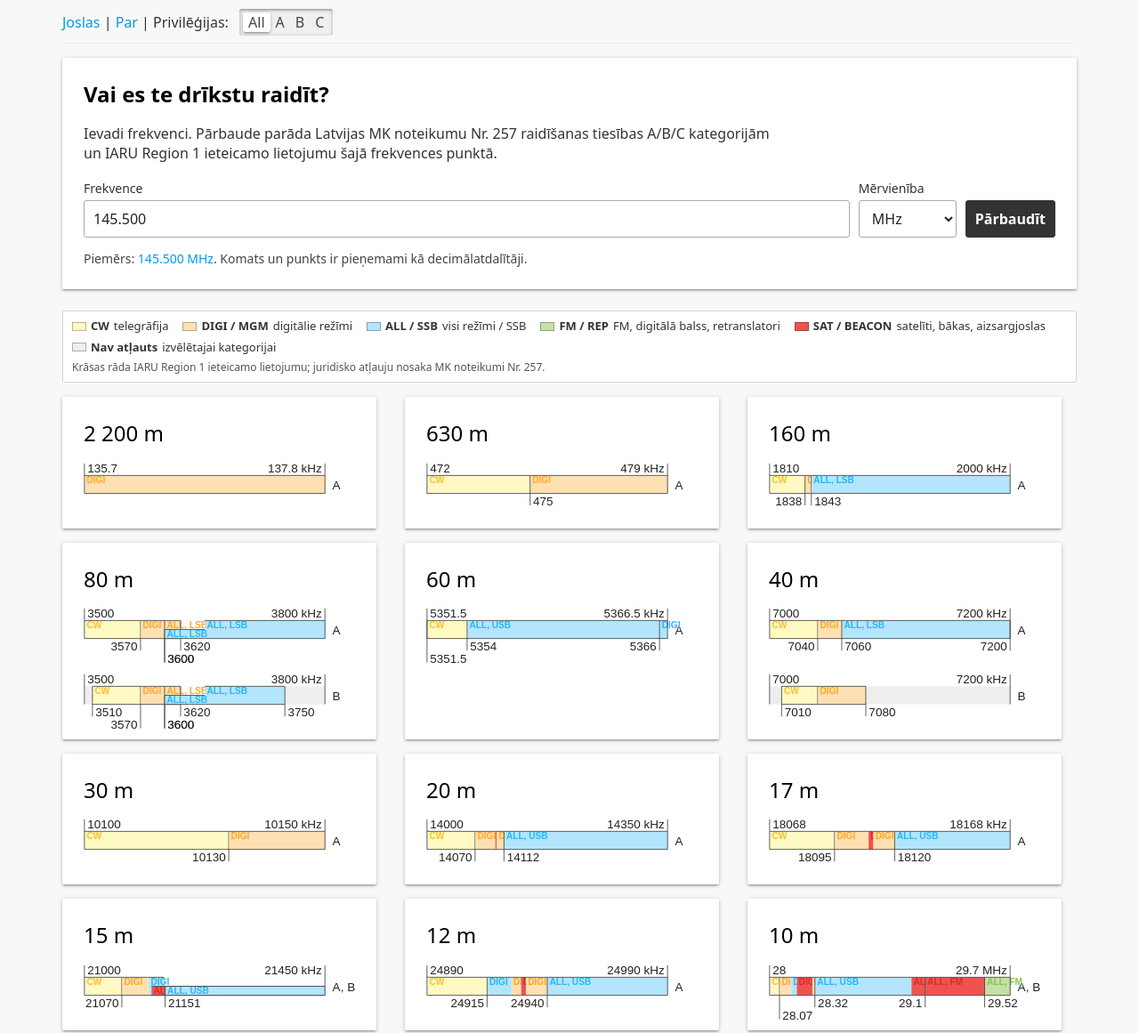
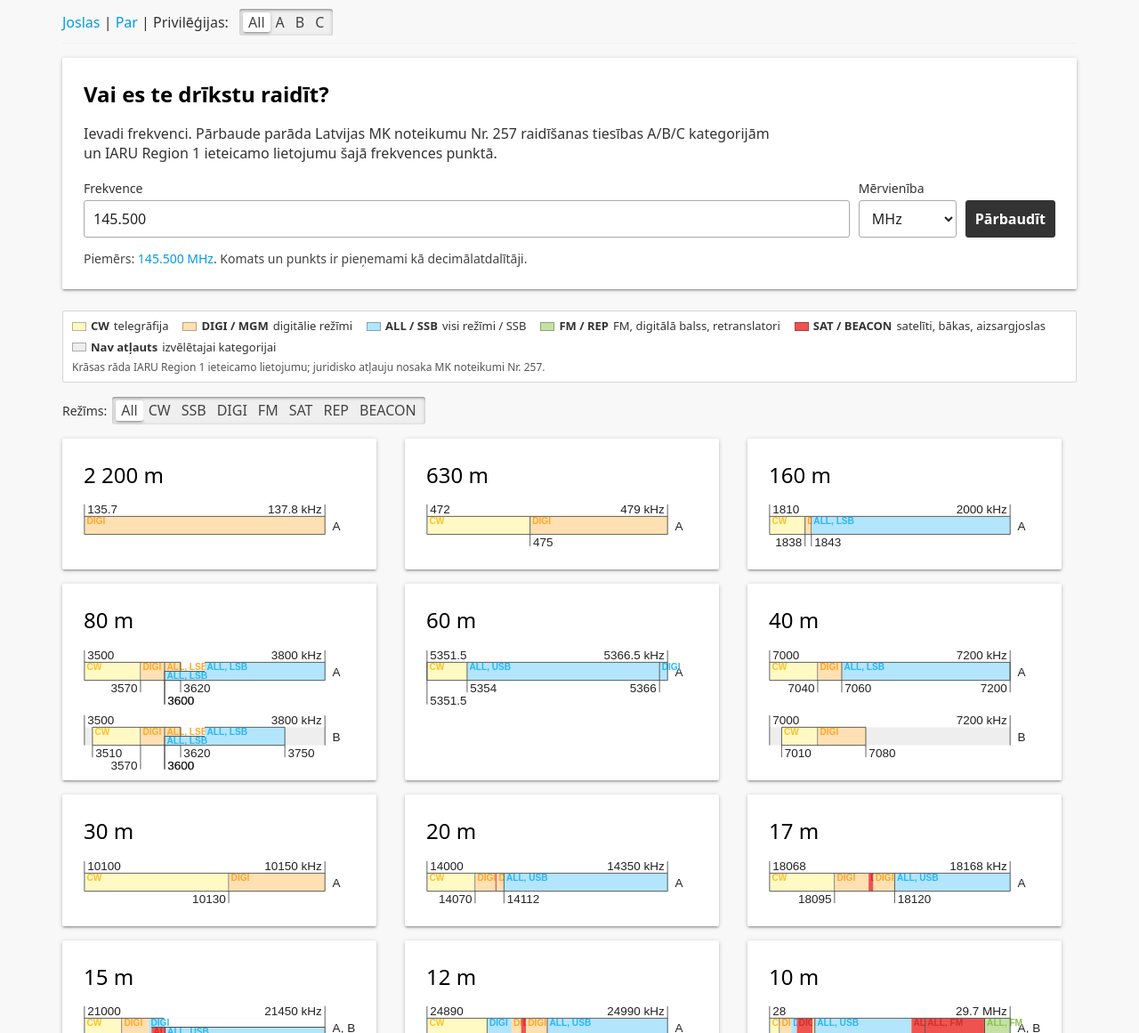
Before and after one commit to digami-inc/yl-bandplan, an Astro site: page / in a window 1280 px wide. Shown: the top 1161 px of the page at 89% size. Built offline with nearby package versions, Linux system fonts and the light colour scheme; Astro itself is replaced by a stand-in of ours.

Commit message:
Use interactive band browser filters

```diff
--- a/src/components/BandList.astro
+++ b/src/components/BandList.astro
@@ -1,31 +1,11 @@
 ---
-import BandCard from "./BandCard.vue";
-import BandLegend from "./BandLegend.vue";
-import { bands } from "../bandplan";
+import BandBrowser from "./BandBrowser.vue";
 
 export interface Props {
   priv: string;
 }
 
 const { priv } = Astro.props;
-
-const activeBands = bands.filter(
-  (band) =>
-    priv == "all" || band.privileges.some((p) => p.classes.includes(priv))
-);
 ---
 
-<div>
-  <BandLegend />
-  <div class="row row--grow-cards">
-    {
-      activeBands.map((band) => (
-        <div class="col">
-          <a href={`/band-${band.route}-${priv}`} class="card clickable">
-            <BandCard band={band} priv={priv} width={180} />
-          </a>
-        </div>
-      ))
-    }
-  </div>
-</div>
+<BandBrowser client:load priv={priv} />
```
